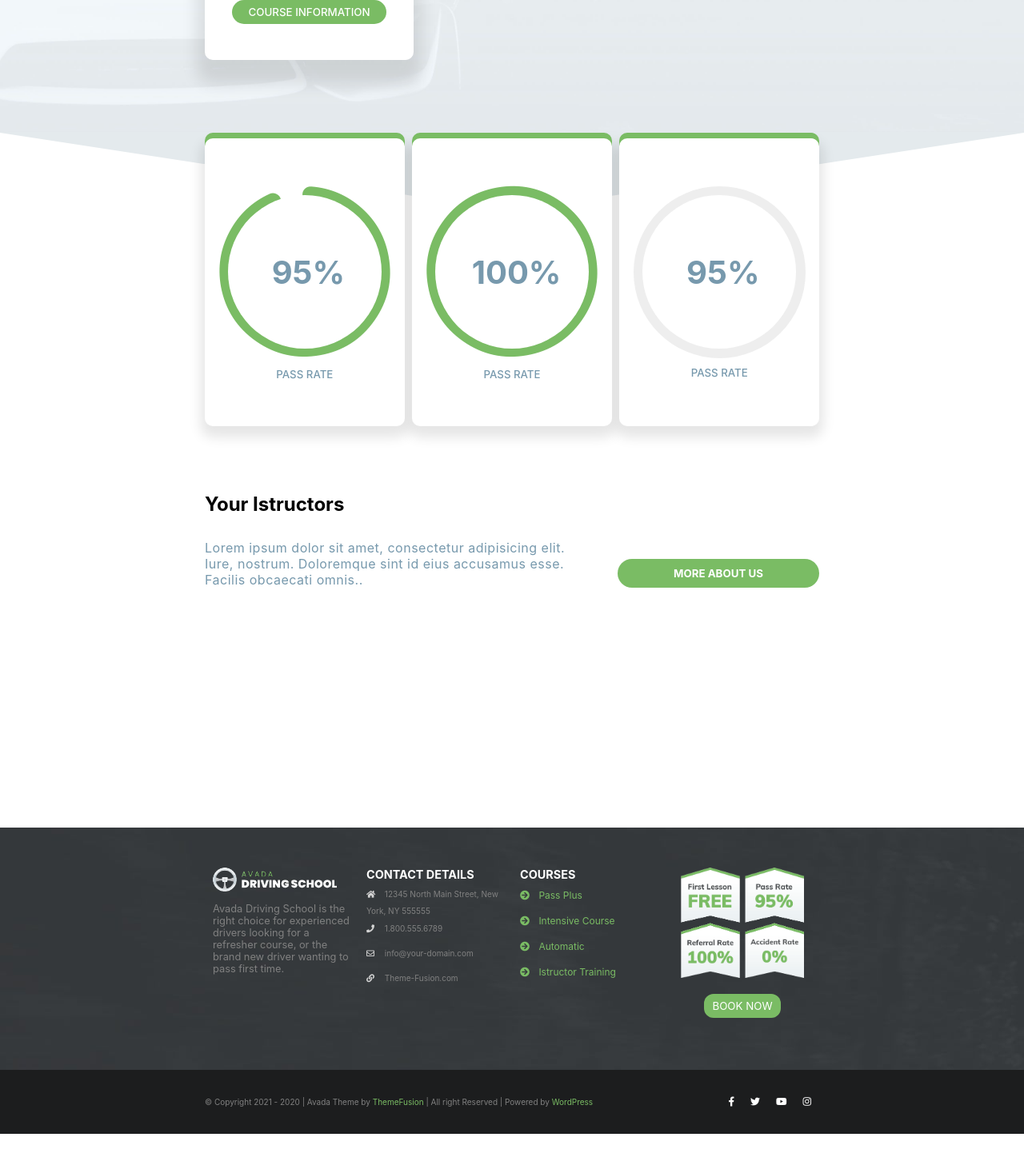
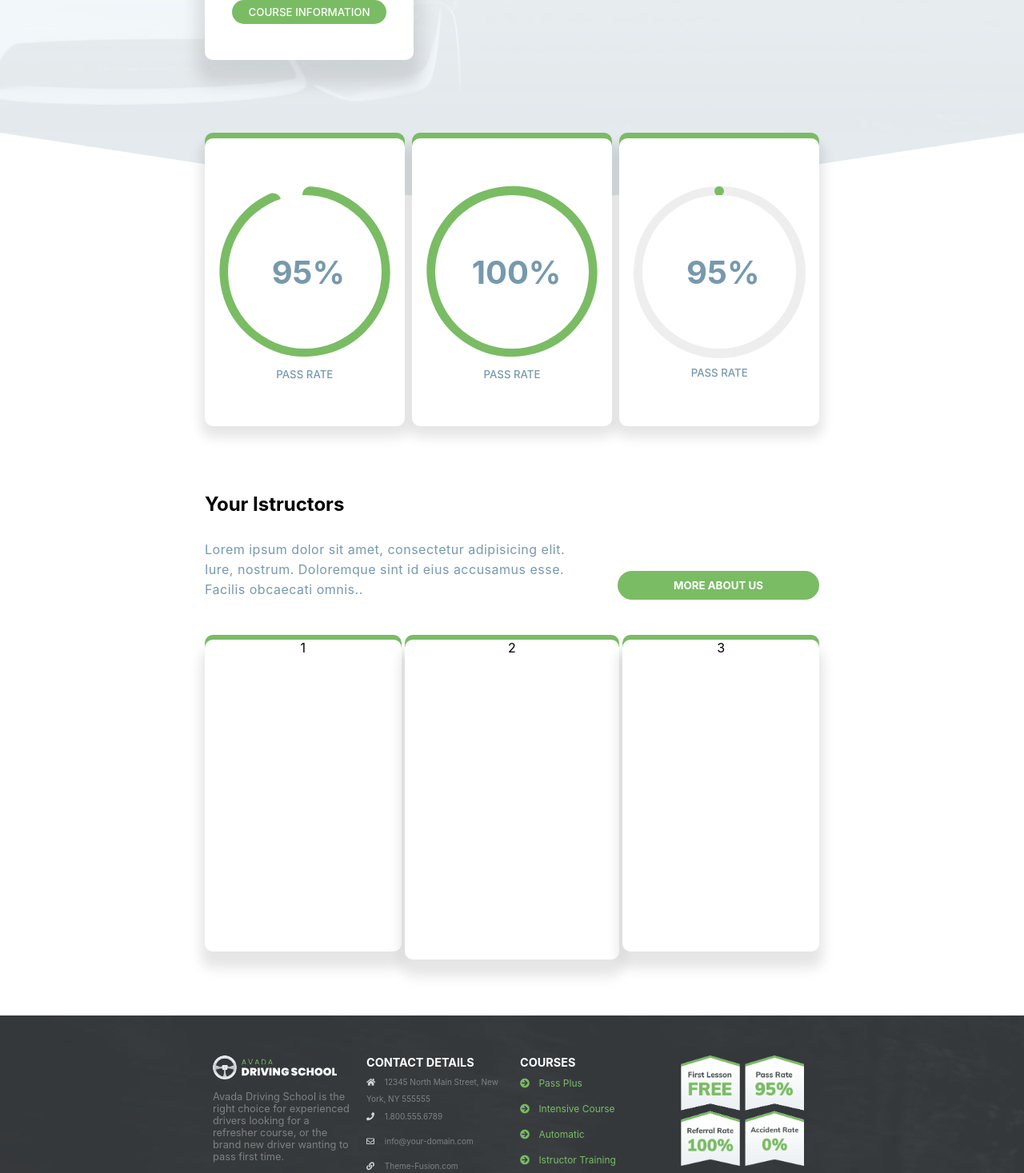
Before and after one commit to Stefano-Para/proj-html-vuejs, a Vue app: page / in a window 1280 px wide. Shown: the part 1494-2961 px from the top of the page at 80% size. Before the commit the page ends 2912 px from the top, so only its background shows below. Built offline with nearby package versions, Linux system fonts and the light colour scheme.

Commit message:
base layout per cards dinamiche

```diff
--- a/src/components/Main.vue
+++ b/src/components/Main.vue
@@ -85,13 +85,14 @@
                 </div>
 
             </section>
-            <!-- second part with istructors  -->
+            <!-- second part with istructors & circle graphs -->
             <section>
                 <div class="container-dimension container-circles3">
                     <div class="background-green">
                         <div class="container-circle">
                             <i class="fas fa-circle-notch fa-9x"></i>
                             <div class="white-circle">
+                                <div class="green-circle-small"></div>
                                 <h2>95%</h2>
                             </div>
                                 <h5>Pass Rate</h5>
@@ -109,7 +110,7 @@
                     <div class="background-green">
                         <div class="container-circle">
                             <div class="grey-circle">
-
+                                <div class="green-circle-small"></div>
                             </div>
                             <div class="white-circle">
                                 <h2>95%</h2>
@@ -126,6 +127,20 @@
                     <div id="textNDbutton">
                         <p>Lorem ipsum dolor sit amet, consectetur adipisicing elit. Iure, nostrum. Doloremque sint id eius accusamus esse. Facilis obcaecati omnis..</p>
                         <button>More about us</button>
+                    </div>
+                </div>
+                <!-- import data from app building 3 cards  -->
+                <div id="container-istructors-cards">
+                    <div class="container-dimension">
+                        <div class="container-single-card">
+                            1
+                        </div>
+                        <div class="container-single-card">
+                            2
+                        </div>
+                        <div class="container-single-card">
+                            3
+                        </div>
                     </div>
                 </div>
             </section>
@@ -374,7 +389,9 @@ export default {
         color: #7799ad;
         text-transform: uppercase;
         .background-green {
-            box-shadow: 0px 16px 15px 5px rgb(0 0 0 / 10%);
+            box-shadow:
+                0px 16px 15px 5px rgb(0 0 0 / 10%),
+                0px 0px #7ABC64;
             background-color: #7ABC64;
             height: 360px;
             width: 32.5%;
@@ -426,11 +443,21 @@ export default {
                         transform: translate(-45%, -50%);
                     }
                 }
+                .green-circle-small:last-child {
+                    position: relative;
+                    left: 50%;
+                    transform: translate(-50%);
+                    z-index: 1;
+                    border-radius: 50%;
+                    background-color: #7ABC64;
+                    height: 12px;
+                    width: 12px;
+                }
             }
         }
     }
     #container-your-istructors {
-        margin: 300px 0;
+        margin-top: 300px;
         #textNDbutton {
             display: flex;
             justify-content: space-between;
@@ -440,7 +467,7 @@ export default {
                 margin-top: 10px;
                 width: 60%;
                 letter-spacing: 0.5px;
-                // line-height: 25px;
+                line-height: 25px;
                 color: #7799ad;
             }
             button {
@@ -456,6 +483,30 @@ export default {
                 }
             }
         }
+        #container-istructors-cards {
+            // cancellare altezza
+            height: 500px;
+            .container-dimension {
+                display: flex;
+                justify-content: space-between;
+                text-align: center;
+                padding: 30px 0;
+                .container-single-card {
+                    box-shadow:
+                        0px 16px 15px 5px rgb(0 0 0 / 10%),
+                        0px -6px #7ABC64;
+                    background-color: white;
+                    border-radius: 10px;
+                    height: 400px;
+                    width: 35%;
+                    &:first-child,
+                    &:last-child {
+                        width: 32%;
+                        height: 390px;
+                    }
+                }
+            }
+        }
     }
 }
 
```
